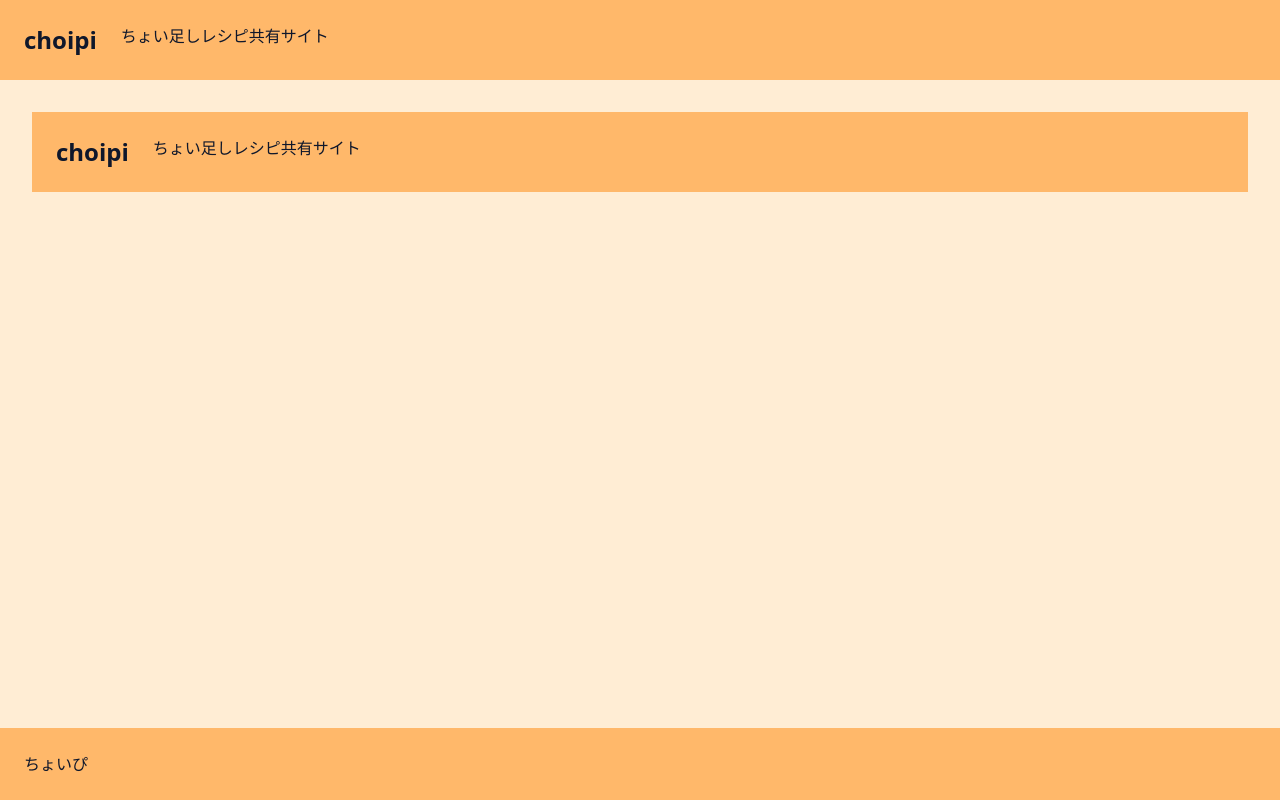
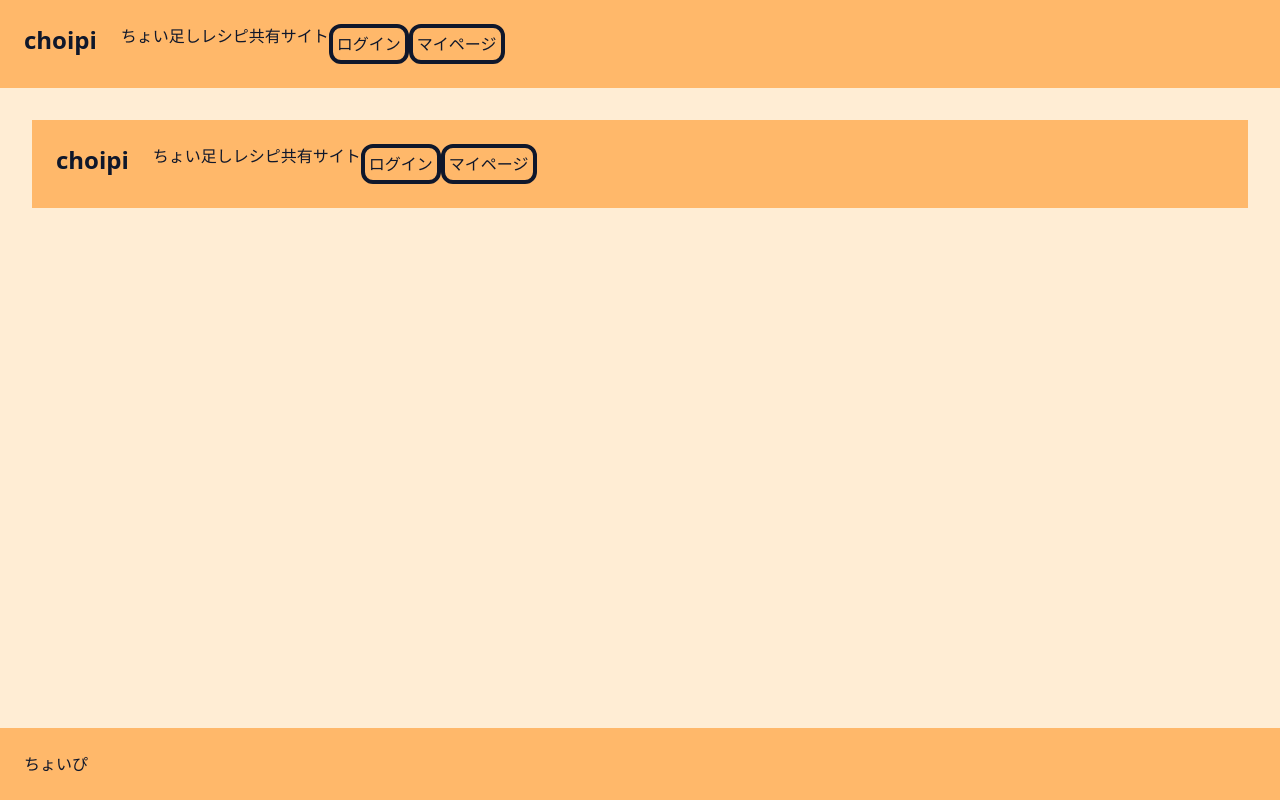
Before and after one commit to horit-chan/choipi, a Next.js app: page /login in a window 1280 px wide. Built offline with nearby package versions, Linux system fonts and the light colour scheme.

Commit message:
feat: Headerに各種ボタンを追加

```diff
--- a/components/layouts/Header.tsx
+++ b/components/layouts/Header.tsx
@@ -1,11 +1,24 @@
 'use client';
+
+import Link from 'next/link';
 
 export default function Header() {
   return (
     <header className="bg-orange-300">
       <div className="flex p-6">
-        <h1 className="text-2xl font-bold">choipi</h1>
+        <Link href="/" className="text-2xl font-bold">
+          choipi
+        </Link>
+
         <div className="ml-6">ちょい足しレシピ共有サイト</div>
+
+        <Link href="login" className="rounded-xl border-4 p-1">
+          ログイン
+        </Link>
+
+        <Link href="mypage" className="rounded-xl border-4 p-1">
+          マイページ
+        </Link>
       </div>
     </header>
   );
```
